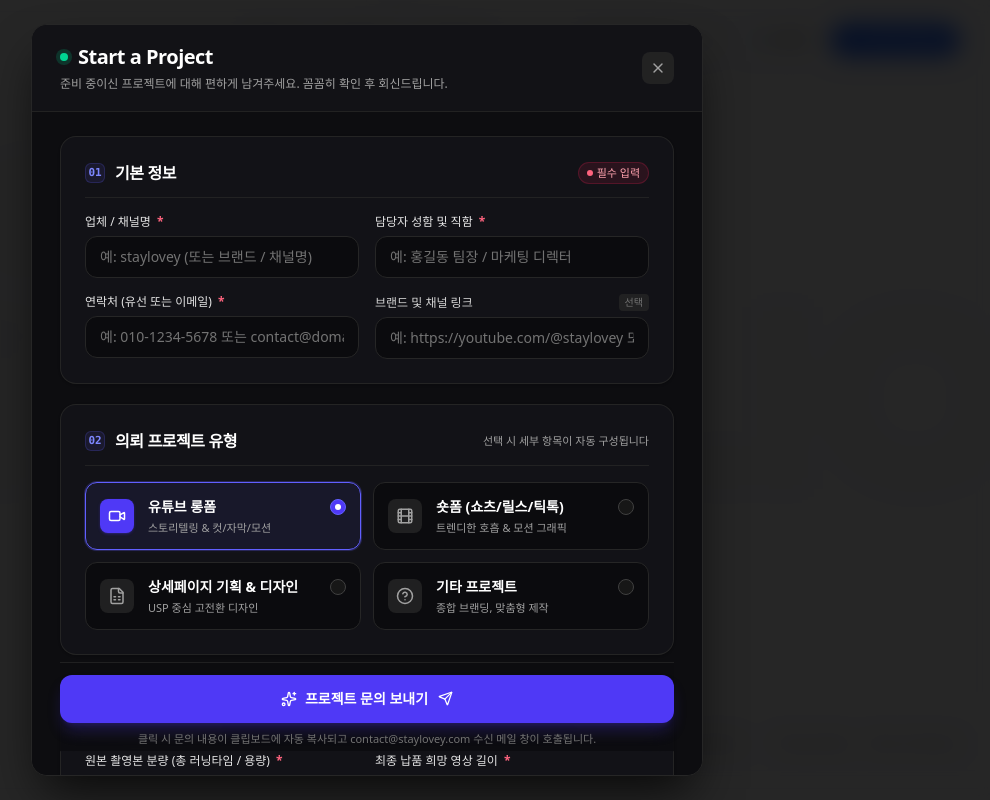
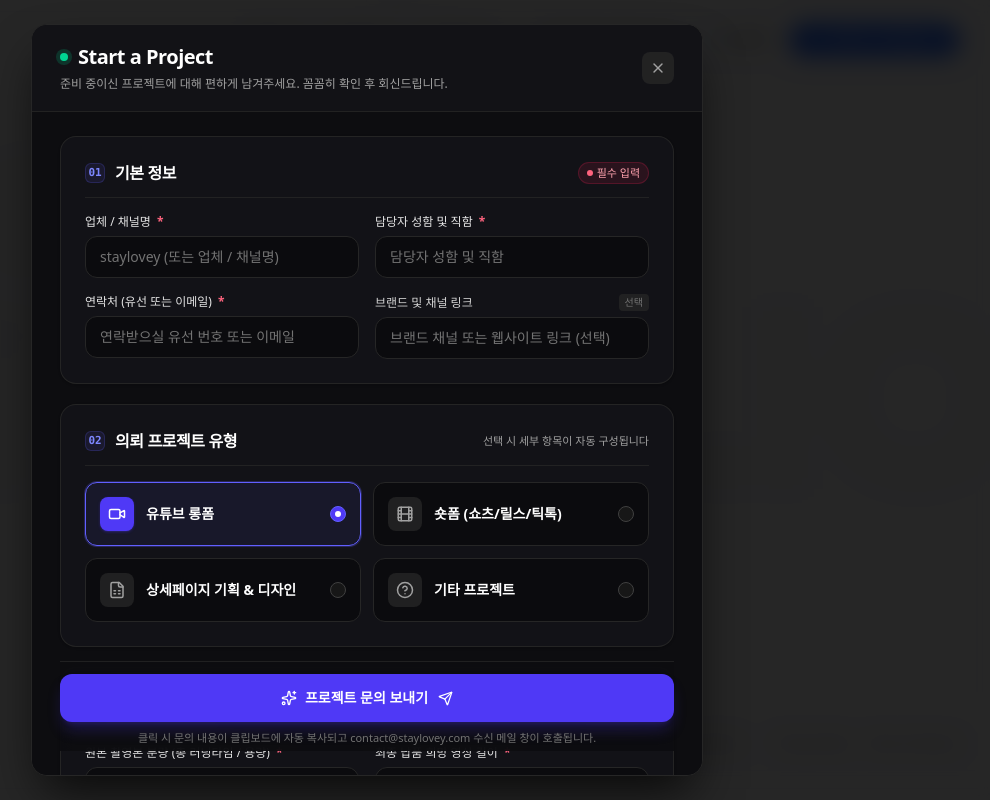
Before and after one commit to loveystay/LoveyPortfolio, a React (Vite) app: page / in a window 1280 px wide. Both pictures are taken after a click on the button "1:1 AI PROJECT INQUIRY & CONSULTATION". Shown: the part 2179-2979 px from the top of the page, without its empty margins (273-1263 px from the left). Built offline with nearby package versions, Linux system fonts and the light colour scheme.

Commit message:
refactor(ui): clean ContactModal, remove clutter and descriptive subtext, format 1080px workload, replace Let's Talk with Start a Project, remove top modal button, and fix typo

```diff
--- a/src/components/ContactModal.tsx
+++ b/src/components/ContactModal.tsx
@@ -91,31 +91,26 @@ export const ContactModal: React.FC<ContactModalProps> = ({
   const projectTypeOptions: {
     type: ProjectType;
     label: string;
-    sublabel: string;
     icon: React.ReactNode;
   }[] = [
     {
       type: 'youtube_long',
       label: '유튜브 롱폼',
-      sublabel: '스토리텔링 & 컷/자막/모션',
       icon: <Video size={18} />,
     },
     {
       type: 'shortform',
       label: '숏폼 (쇼츠/릴스/틱톡)',
-      sublabel: '트렌디한 호흡 & 모션 그래픽',
       icon: <Film size={18} />,
     },
     {
       type: 'ecommerce_detail',
       label: '상세페이지 기획 & 디자인',
-      sublabel: 'USP 중심 고전환 디자인',
       icon: <FileSpreadsheet size={18} />,
     },
     {
       type: 'other',
       label: '기타 프로젝트',
-      sublabel: '종합 브랜딩, 맞춤형 제작',
       icon: <HelpCircle size={18} />,
     },
   ];
@@ -233,7 +228,7 @@ export const ContactModal: React.FC<ContactModalProps> = ({
 ${formData.ecommerceUsp || '-'}
 • 제공 가능 리소스: ${formData.ecommerceResources.length > 0 ? formData.ecommerceResources.join(', ') : '없음'}
 • 상세페이지 자료 드라이브 URL: ${formData.ecommerceDriveUrl?.trim() || '이메일(contact@staylovey.com) 별도 송부 또는 미입력'}
-• 예상 작업 분량: ${formData.ecommerceWorkload || '미정'}`.trim();
+• 예상 작업 분량 (1080px 기준): ${formData.ecommerceWorkload || '미정'}`.trim();
     } else {
       section3Details = `
 • 문의 세부 내용:
@@ -255,10 +250,10 @@ ${formData.otherDetails || '-'}`.trim();
 ${section3Details}
 
 ■ [섹션 4] 레퍼런스 및 스타일 가이드
-• 지향하는 무드 / 톤앤매너: ${formData.targetMood || '미입력'}
+• 지향하는 무드: ${formData.targetMood || '미입력'}
 • 참고 레퍼런스 링크 1: ${formData.referenceLink1 || '미입력'}
 • 참고 레퍼런스 링크 2: ${formData.referenceLink2 || '미입력'}
-• 지양 스타일 및 필수 주의사항: ${formData.avoidStyles || '없음'}
+• 필수 주의사항: ${formData.avoidStyles || '없음'}
 
 ■ [섹션 5] 일정 및 예산
 • 원본(자료) 전달 가능 일자: ${formData.rawMaterialDate || '미정'}
@@ -471,7 +466,7 @@ ${formData.additionalNotes || '없음'}
                             setErrors({ ...errors, companyOrChannel: '' });
                           }
                         }}
-                        placeholder="예: staylovey (또는 브랜드 / 채널명)"
+                        placeholder="staylovey (또는 업체 / 채널명)"
                         className={`w-full rounded-xl border bg-[#0b0b0e] px-3.5 py-2.5 text-xs sm:text-sm text-neutral-100 placeholder-neutral-500 focus:outline-none transition-all ${
                           errors.companyOrChannel
                             ? 'border-rose-500/90 focus:border-rose-500 focus:ring-1 focus:ring-rose-500/20'
@@ -502,7 +497,7 @@ ${formData.additionalNotes || '없음'}
                             setErrors({ ...errors, managerNameAndTitle: '' });
                           }
                         }}
-                        placeholder="예: 홍길동 팀장 / 마케팅 디렉터"
+                        placeholder="담당자 성함 및 직함"
                         className={`w-full rounded-xl border bg-[#0b0b0e] px-3.5 py-2.5 text-xs sm:text-sm text-neutral-100 placeholder-neutral-500 focus:outline-none transition-all ${
                           errors.managerNameAndTitle
                             ? 'border-rose-500/90 focus:border-rose-500 focus:ring-1 focus:ring-rose-500/20'
@@ -533,7 +528,7 @@ ${formData.additionalNotes || '없음'}
                             setErrors({ ...errors, contact: '' });
                           }
                         }}
-                        placeholder="예: 010-1234-5678 또는 contact@domain.com"
+                        placeholder="연락받으실 유선 번호 또는 이메일"
                         className={`w-full rounded-xl border bg-[#0b0b0e] px-3.5 py-2.5 text-xs sm:text-sm text-neutral-100 placeholder-neutral-500 focus:outline-none transition-all ${
                           errors.contact
                             ? 'border-rose-500/90 focus:border-rose-500 focus:ring-1 focus:ring-rose-500/20'
@@ -557,7 +552,7 @@ ${formData.additionalNotes || '없음'}
                         type="text"
                         value={formData.brandUrl}
                         onChange={(e) => setFormData({ ...formData, brandUrl: e.target.value })}
-                        placeholder="예: https://youtube.com/@staylovey 또는 웹사이트 링크"
+                        placeholder="브랜드 채널 또는 웹사이트 링크 (선택)"
                         className="w-full rounded-xl border border-neutral-800 bg-[#0b0b0e] px-3.5 py-2.5 text-xs sm:text-sm text-neutral-100 placeholder-neutral-500 focus:border-indigo-500 focus:ring-1 focus:ring-indigo-500/20 focus:outline-none transition-all"
                       />
                     </div>
@@ -598,14 +593,14 @@ ${formData.additionalNotes || '없음'}
                               return updated;
                             });
                           }}
-                          className={`flex items-start gap-3.5 p-3.5 rounded-xl border text-left transition-all cursor-pointer ${
+                          className={`flex items-center gap-3 p-3.5 rounded-xl border text-left transition-all cursor-pointer ${
                             isSelected
                               ? 'border-indigo-500 bg-indigo-500/[0.08] text-white ring-1 ring-indigo-500/25 shadow-sm shadow-indigo-500/5'
                               : 'border-neutral-800 bg-[#0b0b0e] text-neutral-300 hover:border-neutral-700 hover:bg-neutral-800/40'
                           }`}
                         >
                           <div
-                            className={`p-2 rounded-lg shrink-0 mt-0.5 transition-colors ${
+                            className={`p-2 rounded-lg shrink-0 transition-colors ${
                               isSelected
                                 ? 'bg-indigo-600 text-white shadow-sm shadow-indigo-600/30'
                                 : 'bg-neutral-800/80 text-neutral-400'
@@ -613,8 +608,7 @@ ${formData.additionalNotes || '없음'}
                           >
                             {opt.icon}
                           </div>
-                          <div className="flex-1 min-w-0">
-                            <div className="flex items-center justify-between">
+                          <div className="flex-1 min-w-0 flex items-center justify-between">
                             <span className="text-xs sm:text-sm font-semibold truncate text-white">
                               {opt.label}
                             </span>
@@ -627,10 +621,6 @@ ${formData.additionalNotes || '없음'}
                             >
                               {isSelected && <span className="h-1.5 w-1.5 rounded-full bg-white" />}
                             </span>
-                            </div>
-                            <p className="mt-1 text-[11px] text-neutral-400 leading-tight">
-                              {opt.sublabel}
-                            </p>
                           </div>
                         </button>
                       );
@@ -679,7 +669,7 @@ ${formData.additionalNotes || '없음'}
                                 setErrors({ ...errors, videoRawFootage: '' });
                               }
                             }}
-                            placeholder="예: 4K 촬영본 약 1시간 분량 / 30GB"
+                            placeholder="원본 촬영본 분량 (러닝타임 또는 용량)"
                             className={`w-full rounded-xl border bg-[#0b0b0e] px-3.5 py-2.5 text-xs sm:text-sm text-neutral-100 placeholder-neutral-500 focus:outline-none transition-all ${
                               errors.videoRawFootage
                                 ? 'border-rose-500/90 focus:border-rose-500 focus:ring-1 focus:ring-rose-500/20'
@@ -710,11 +700,7 @@ ${formData.additionalNotes || '없음'}
                                 setErrors({ ...errors, videoTargetLength: '' });
                               }
                             }}
-                            placeholder={
-                              formData.projectType === 'shortform'
-                                ? '예: 30초 ~ 60초 내외'
-                                : '예: 10분 ~ 15분 내외'
-                            }
+                            placeholder="최종 납품 희망 영상 길이"
                             className={`w-full rounded-xl border bg-[#0b0b0e] px-3.5 py-2.5 text-xs sm:text-sm text-neutral-100 placeholder-neutral-500 focus:outline-none transition-all ${
                               errors.videoTargetLength
                                 ? 'border-rose-500/90 focus:border-rose-500 focus:ring-1 focus:ring-rose-500/20'
@@ -742,7 +728,7 @@ ${formData.additionalNotes || '없음'}
                           type="text"
                           value={formData.videoDriveUrl || ''}
                           onChange={(e) => setFormData({ ...formData, videoDriveUrl: e.target.value })}
-                          placeholder="구글 드라이브, Dropbox 공유 링크 (권한: 링크가 있는 모든 사용자 보기 가능)"
+                          placeholder="공유 드라이브 링크 (구글 드라이브, Dropbox 등)"
                           className="w-full rounded-lg border border-neutral-800 bg-[#121217] px-3.5 py-2 text-xs sm:text-sm text-neutral-100 placeholder-neutral-500 focus:border-indigo-500 focus:ring-1 focus:ring-indigo-500/20 focus:outline-none transition-all"
                         />
                         <p className="text-[11px] text-neutral-400 leading-relaxed pt-0.5">
@@ -794,7 +780,7 @@ ${formData.additionalNotes || '없음'}
                           type="text"
                           value={formData.videoFrequency}
                           onChange={(e) => setFormData({ ...formData, videoFrequency: e.target.value })}
-                          placeholder="예: 단건 의뢰 / 주 1회 정기 업로드 / 월 4편 정기 계약"
+                          placeholder="단건 또는 정기 업로드 주기를 적어주세요 (선택)"
                           className="w-full rounded-xl border border-neutral-800 bg-[#0b0b0e] px-3.5 py-2.5 text-xs sm:text-sm text-neutral-100 placeholder-neutral-500 focus:border-indigo-500 focus:ring-1 focus:ring-indigo-500/20 focus:outline-none transition-all"
                         />
                       </div>
@@ -821,7 +807,7 @@ ${formData.additionalNotes || '없음'}
                               setErrors({ ...errors, ecommerceUsp: '' });
                             }
                           }}
-                          placeholder="예: 기능성 스킨케어 앰플 — 특허 성분 흡수율 및 임상 전후 데이터 시각화 필요"
+                          placeholder="제품군 및 주요 셀링 포인트(USP)를 적어주세요"
                           className={`w-full rounded-xl border bg-[#0b0b0e] px-3.5 py-2.5 text-xs sm:text-sm text-neutral-100 placeholder-neutral-500 focus:outline-none transition-all resize-none ${
                             errors.ecommerceUsp
                               ? 'border-rose-500/90 focus:border-rose-500 focus:ring-1 focus:ring-rose-500/20'
@@ -861,7 +847,7 @@ ${formData.additionalNotes || '없음'}
                           type="text"
                           value={formData.ecommerceDriveUrl || ''}
                           onChange={(e) => setFormData({ ...formData, ecommerceDriveUrl: e.target.value })}
-                          placeholder="구글 드라이브, Dropbox, 네이버 MYBOX 공유 링크"
+                          placeholder="공유 드라이브 링크 (구글 드라이브, Dropbox 등)"
                           className="w-full rounded-lg border border-neutral-800 bg-[#121217] px-3.5 py-2 text-xs sm:text-sm text-neutral-100 placeholder-neutral-500 focus:border-indigo-500 focus:ring-1 focus:ring-indigo-500/20 focus:outline-none transition-all"
                         />
                       </div>
@@ -903,14 +889,14 @@ ${formData.additionalNotes || '없음'}
                       {/* 예상 작업 분량 */}
                       <div className="space-y-1.5 pt-1">
                         <label className="flex items-center justify-between text-xs font-medium text-neutral-300">
-                          <span>예상 작업 분량</span>
+                          <span>예상 작업 분량 (1080px 기준)</span>
                           <span className="text-[10px] text-neutral-500 font-normal bg-neutral-800/80 px-1.5 py-0.5 rounded">선택</span>
                         </label>
                         <input
                           type="text"
                           value={formData.ecommerceWorkload}
                           onChange={(e) => setFormData({ ...formData, ecommerceWorkload: e.target.value })}
-                          placeholder="예: 모바일 가로 860px 기준 8~12개 섹션 내외"
+                          placeholder="1080px 기준 희망 길이나 컷 수를 적어주세요"
                           className="w-full rounded-xl border border-neutral-800 bg-[#0b0b0e] px-3.5 py-2.5 text-xs sm:text-sm text-neutral-100 placeholder-neutral-500 focus:border-indigo-500 focus:ring-1 focus:ring-indigo-500/20 focus:outline-none transition-all"
                         />
                       </div>
@@ -935,7 +921,7 @@ ${formData.additionalNotes || '없음'}
                             setErrors({ ...errors, otherDetails: '' });
                           }
                         }}
-                        placeholder="기획 의도, 프로젝트 목표, 필요하신 협업 범위(브랜딩/모션/종합 콘텐츠 등)를 구체적으로 남겨주세요."
+                        placeholder="문의 세부 내용을 적어주세요"
                         className={`w-full rounded-xl border bg-[#0b0b0e] px-3.5 py-2.5 text-xs sm:text-sm text-neutral-100 placeholder-neutral-500 focus:outline-none transition-all resize-none ${
                           errors.otherDetails
                             ? 'border-rose-500/90 focus:border-rose-500 focus:ring-1 focus:ring-rose-500/20'
@@ -968,17 +954,17 @@ ${formData.additionalNotes || '없음'}
                   </div>
 
                   <div className="space-y-4">
-                    {/* 지향하는 무드 / 톤앤매너 */}
+                    {/* 지향하는 무드 */}
                     <div className="space-y-1.5">
                       <label className="flex items-center justify-between text-xs font-medium text-neutral-300">
-                        <span>지향하는 무드 / 톤앤매너</span>
+                        <span>지향하는 무드</span>
                         <span className="text-[10px] text-neutral-500 font-normal bg-neutral-800/80 px-1.5 py-0.5 rounded">선택</span>
                       </label>
                       <input
                         type="text"
                         value={formData.targetMood}
                         onChange={(e) => setFormData({ ...formData, targetMood: e.target.value })}
-                        placeholder="예: 미니멀하고 신뢰감 있는 톤 / 빠른 템포의 예능형 / 감성적 시네마틱 룩"
+                        placeholder="지향하시는 무드를 적어주세요"
                         className="w-full rounded-xl border border-neutral-800 bg-[#0b0b0e] px-3.5 py-2.5 text-xs sm:text-sm text-neutral-100 placeholder-neutral-500 focus:border-indigo-500 focus:ring-1 focus:ring-indigo-500/20 focus:outline-none transition-all"
                       />
                     </div>
@@ -997,7 +983,7 @@ ${formData.additionalNotes || '없음'}
                           type="text"
                           value={formData.referenceLink1}
                           onChange={(e) => setFormData({ ...formData, referenceLink1: e.target.value })}
-                          placeholder="예: https://youtube.com/watch?v=... 또는 웹페이지 링크"
+                          placeholder="참고 레퍼런스 URL (선택)"
                           className="w-full rounded-xl border border-neutral-800 bg-[#0b0b0e] px-3.5 py-2.5 text-xs sm:text-sm text-neutral-100 placeholder-neutral-500 focus:border-indigo-500 focus:ring-1 focus:ring-indigo-500/20 focus:outline-none transition-all"
                         />
                       </div>
@@ -1021,17 +1007,17 @@ ${formData.additionalNotes || '없음'}
                       </div>
                     </div>
 
-                    {/* 지양하는 스타일 */}
+                    {/* 필수 주의사항 */}
                     <div className="space-y-1.5">
                       <label className="flex items-center justify-between text-xs font-medium text-neutral-300">
-                        <span>지양하는 스타일이나 필수 주의사항</span>
+                        <span>필수 주의사항</span>
                         <span className="text-[10px] text-neutral-500 font-normal bg-neutral-800/80 px-1.5 py-0.5 rounded">선택</span>
                       </label>
                       <input
                         type="text"
                         value={formData.avoidStyles}
                         onChange={(e) => setFormData({ ...formData, avoidStyles: e.target.value })}
-                        placeholder="예: 자극적인 자막 지양 / 브랜드 공식 CI 및 컬러 가이드라인 준수"
+                        placeholder="주의사항을 적어주세요"
                         className="w-full rounded-xl border border-neutral-800 bg-[#0b0b0e] px-3.5 py-2.5 text-xs sm:text-sm text-neutral-100 placeholder-neutral-500 focus:border-indigo-500 focus:ring-1 focus:ring-indigo-500/20 focus:outline-none transition-all"
                       />
                     </div>
@@ -1182,7 +1168,7 @@ ${formData.additionalNotes || '없음'}
                       rows={3}
                       value={formData.additionalNotes}
                       onChange={(e) => setFormData({ ...formData, additionalNotes: e.target.value })}
-                      placeholder="작업 시 특별히 강조하고 싶은 점이나 협의가 필요한 사항을 자유롭게 적어주세요."
+                      placeholder="추가 요청사항이나 전달사항을 적어주세요"
                       className="w-full rounded-xl border border-neutral-800 bg-[#0b0b0e] px-3.5 py-2.5 text-xs sm:text-sm text-neutral-100 placeholder-neutral-500 focus:border-indigo-500 focus:ring-1 focus:ring-indigo-500/20 focus:outline-none transition-all resize-none"
                     />
                   </div>
--- a/src/components/Header.tsx
+++ b/src/components/Header.tsx
@@ -110,7 +110,7 @@ export const Header: React.FC<HeaderProps> = ({
           )}
         </nav>
 
-        {/* Right Action Area: Language Selector + AI Consult + LET'S TALK */}
+        {/* Right Action Area: Language Selector + AI Consult + START A PROJECT */}
         <div className="hidden md:flex items-center gap-2.5">
           <LanguageSelector variant="header" />
           {onOpenAIConsultant && (
--- a/src/i18n/translations.ts
+++ b/src/i18n/translations.ts
@@ -172,7 +172,7 @@ export const TRANSLATIONS: Record<Language, Translations> = {
       about: 'ABOUT',
       works: 'WORKS',
       contact: 'CONTACT',
-      letsTalk: "LET'S TALK",
+      letsTalk: 'START A PROJECT',
       aiConsult: 'AI 상담',
       availableBadge: 'AVAILABLE FOR WORK',
     },
@@ -437,7 +437,7 @@ export const TRANSLATIONS: Record<Language, Translations> = {
       about: 'ABOUT',
       works: 'WORKS',
       contact: 'CONTACT',
-      letsTalk: "LET'S TALK",
+      letsTalk: 'START A PROJECT',
       aiConsult: 'AI CONSULT',
       availableBadge: 'AVAILABLE FOR WORK',
     },
@@ -702,7 +702,7 @@ export const TRANSLATIONS: Record<Language, Translations> = {
       about: 'ABOUT',
       works: 'WORKS',
       contact: 'CONTACT',
-      letsTalk: "LET'S TALK",
+      letsTalk: 'START A PROJECT',
       aiConsult: 'AI相談',
       availableBadge: 'AVAILABLE FOR WORK',
     },
```
Also changed, not shown: src/components/AIConsultantModal.tsx (+1 -14 lines). Lines whose indentation alone changed are shown as unchanged.
